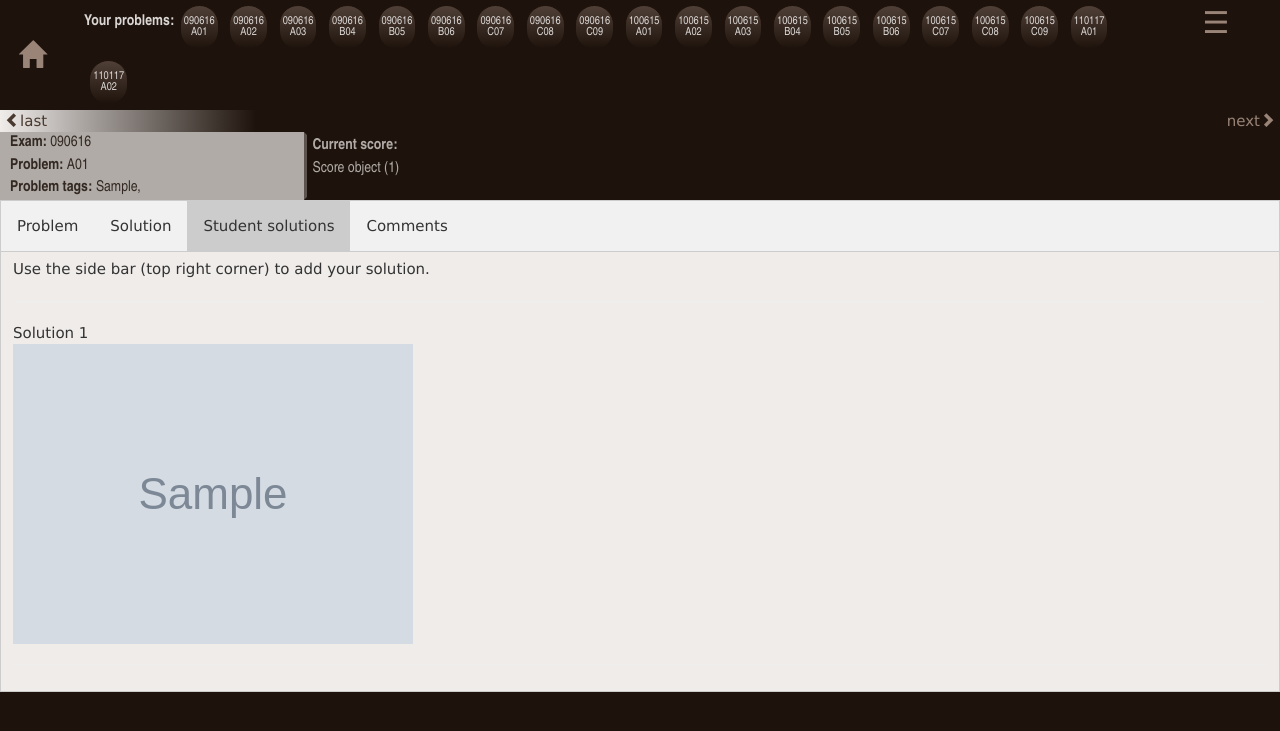
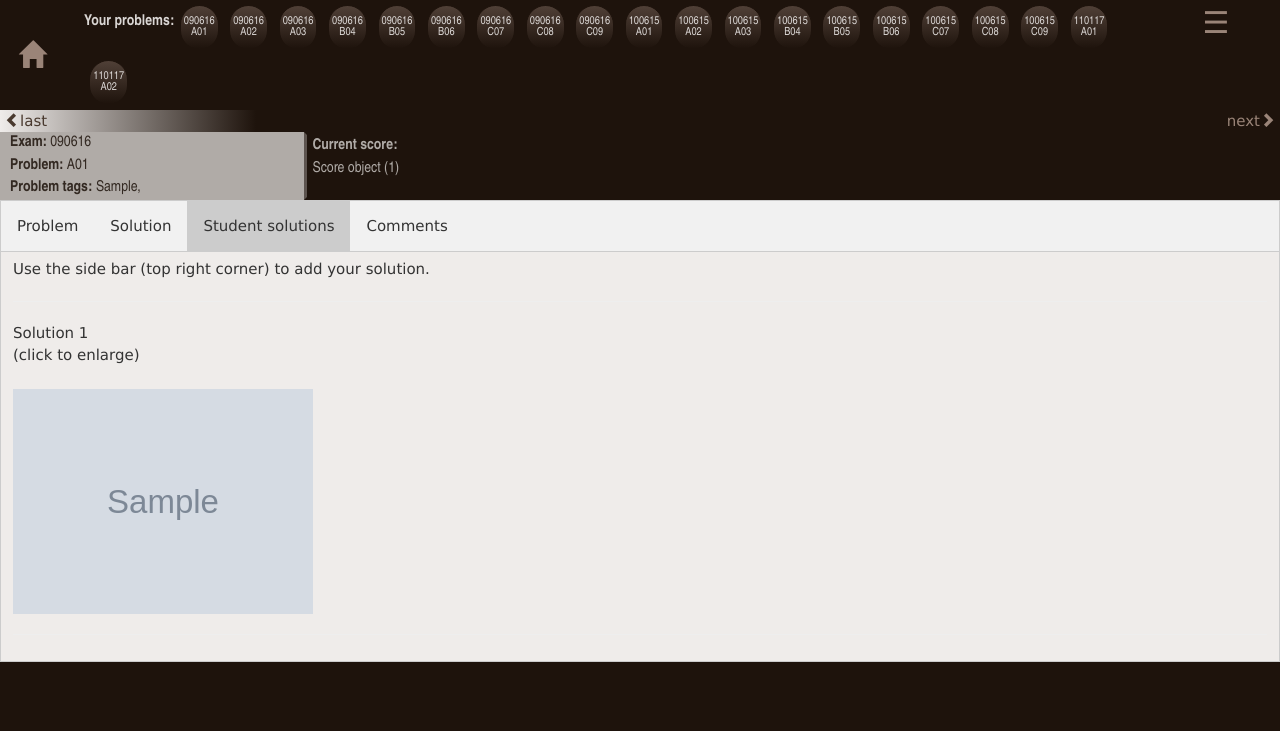
Before and after one commit to libnef/algen, a Django app: template exams/templates/exams/problem.html in a window 1280 px wide, after a click on "Student solutions". Shown: the top 731 px of the page. Run offline with Django 3.2, Linux system fonts and the light colour scheme; data comes from the database, SQL or seed files in the repository; tables that the repository leaves empty hold one stand-in row (values such as "Sample post"); the template is opened without the code that fills it: values that come from a table or form of the project are taken from there, most other values are stand-ins (such as "Sample title", 1, 10 or a date in 2020); grey boxes marked "Sample" are stand-in pictures; some libraries are stand-ins or nearby versions.

Commit message:
made images small but enlargable

```diff
--- a/exams/static/css/problem.css
+++ b/exams/static/css/problem.css
@@ -309,6 +309,14 @@ div.tab button.active {
     transition: margin-right .5s;;
 }
 
+.solution_file-unclicked {
+  width: 200px;
+}
+
+.solution_file-clicked {
+  width: 100%;
+}
+
 /* On smaller screens, where height is less than 450px, change the style of the sidenav (less padding and a smaller font size) */
 @media screen and (min-height: 700px) {
     .container-inner-page-col-2 {
@@ -320,4 +328,8 @@ div.tab button.active {
     .home {
         font-size: 180%;
     }
+
+    .solution_file {
+      width: 300px;
+    }
 }
--- a/exams/templates/exams/problem.html
+++ b/exams/templates/exams/problem.html
@@ -94,8 +94,12 @@
 				Use the side bar (top right corner) to add your solution.<hr/>
 				{% if home_solutions %}
 					{% for home_solution in home_solutions %}
-					 Solution {{forloop.counter }}<br>
-						<img src='{{MEDIA_URL}}{{home_solution.picture}}'><hr/>
+					 Solution {{forloop.counter }}
+					 <div class="enlarge-text"></div><br>
+						<div class="solution_file solution_file-unclicked">
+							<img src='{{MEDIA_URL}}{{home_solution.picture}}'>
+						</div>
+						<hr/>
 					{% endfor %}
 				{% else %}
 					No solutions for this problem made yet
@@ -165,6 +169,7 @@
 </html>
 
 <script>
+
 if ( $(window).width() > 739) {
   //Add your javascript for large screens here
 /* Set the width of the side navigation to 250px and the left margin of the page content to 250px */
@@ -179,7 +184,7 @@ if ( $(window).width() > 739) {
 	    document.getElementById("main").style.marginRight = "0";
 	}
 
-
+	$('.enlarge-text').text('(click to enlarge)');
 } else {
   //Add your javascript for small screens here
 	/* Set the width of the side navigation to 250px */
@@ -215,4 +220,8 @@ function openTab(evt, tabName) {
     document.getElementById(tabName).style.display = "block";
     evt.currentTarget.className += " active";
   }
+
+$('.solution_file').click(function() {
+	$(this).toggleClass('solution_file-unclicked solution_file-clicked');
+});
 </script>
```
Also changed, not shown: algen/settings.py (+4 -3 lines).
